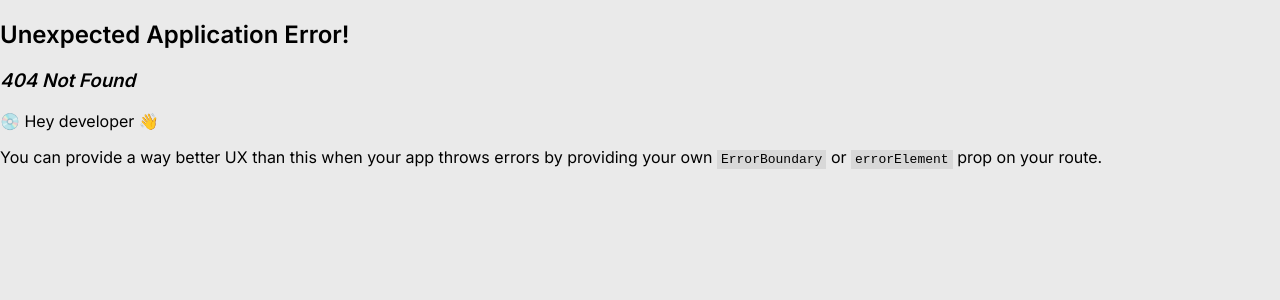
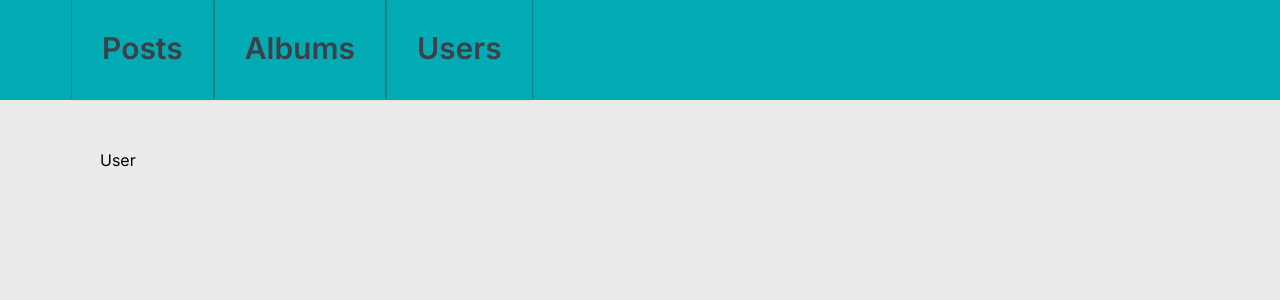
Before and after one commit to Acateel/jp-blog, a React (Vite) app: page /users/1 in a window 1280 px wide. Before the commit this address had no page. Shown: the top 300 px of the page. Built offline with nearby package versions, Linux system fonts and the light colour scheme.

Commit message:
add user component

```diff
--- a/src/component/App.jsx
+++ b/src/component/App.jsx
@@ -1,6 +1,7 @@
 import { createBrowserRouter, RouterProvider } from "react-router-dom";
 import Header from "./Header";
 import PostsList from "./posts/PostsList";
+import User from "./users/User";
 import UsersList from "./users/UsersList";
 
 const router = createBrowserRouter([
@@ -16,6 +17,10 @@ const router = createBrowserRouter([
         path: "/users",
         element: <UsersList />,
       },
+      {
+        path: "/users/:id",
+        element: <User />,
+      },
     ],
   },
 ]);
--- /dev/null
+++ b/src/component/users/User.jsx
@@ -0,0 +1,5 @@
+const User = (props) => {
+    return <div>User</div>;
+};
+
+export default User;
```
